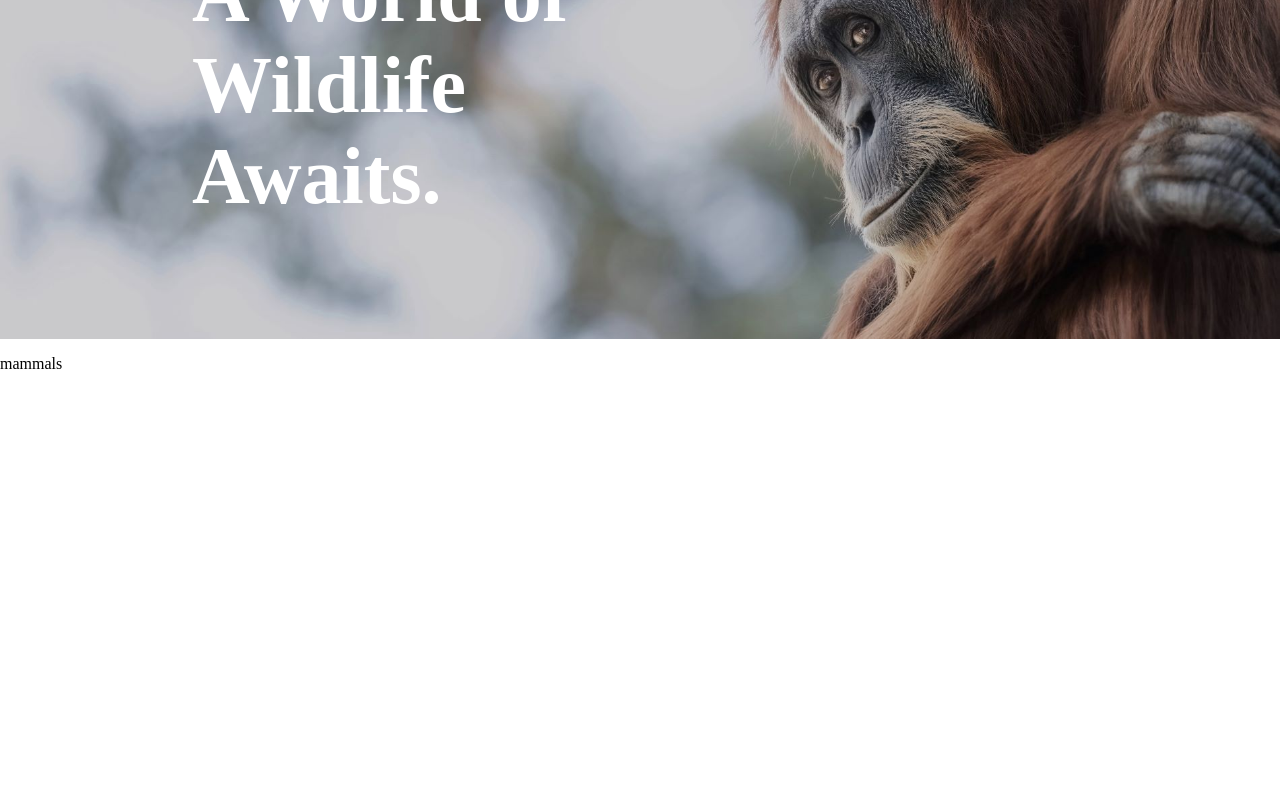
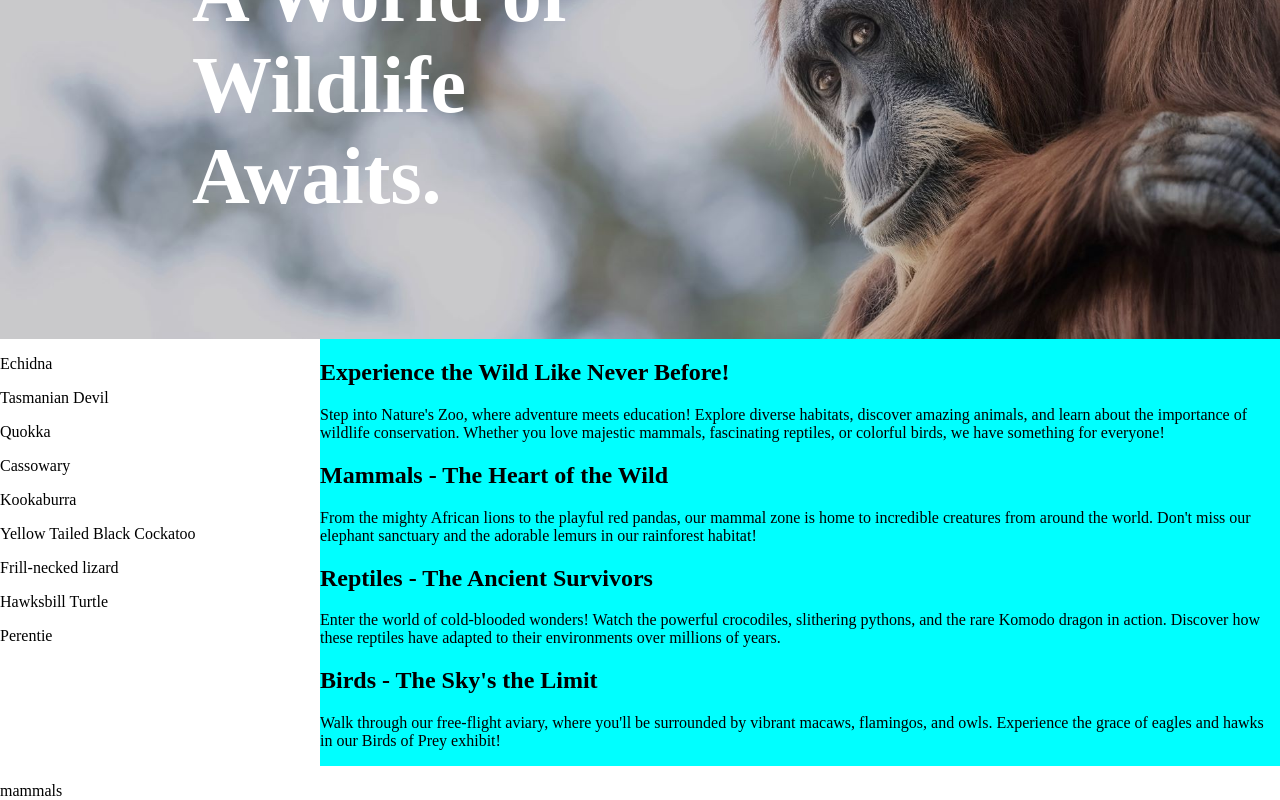
Before and after one commit to Svpriyaa2808/zoo_react, a React (Vite) app: page / in a window 1280 px wide. Shown: the part 261-1061 px from the top of the page. Before the commit the page ends 800 px from the top, so only its background shows below. Built offline with nearby package versions, Linux system fonts and the light colour scheme; a web font is replaced by a local one.

Commit message:
adding state to sidebar and maincontent

```diff
--- a/src/App.jsx
+++ b/src/App.jsx
@@ -1,5 +1,5 @@
 import { Route,Routes } from "react-router-dom"
-import Layout from "./components/Layout"
+import Layout from "./pages/Layout"
 import Mammals from "./components/Mammals"
 
 function App() {
--- a/src/components/Layout/index.jsx
+++ /dev/null
@@ -1,13 +0,0 @@
-import Header from "../Header";
-import { Outlet } from "react-router-dom";
-
-const Layout = () => {
-    return (
-        <>
-            <Header />
-            <Outlet />
-        </>
-    )
-}
-
-export default Layout
--- /dev/null
+++ b/src/components/MainContent/index.jsx
@@ -0,0 +1,32 @@
+import { useEffect, useState } from 'react'
+import styles from './mainContent.module.css'
+import { homeContent} from '../../data/data'
+
+const MainContent = ({animalDescription,animalDetails}) => {
+    const [showShortDescription,setShowShortDescription] = useState(null)
+
+    // const Animal = AnimalShortDescription(animalDescription)
+
+    useEffect(()=> {
+        setShowShortDescription(animalDescription)
+    },[animalDescription])
+
+    return (
+        <div className={styles.main_description}>
+            {!showShortDescription  && !animalDescription &&
+            (homeContent.map((item,index)=>(
+                <div key={index} className={styles.heading}>
+                    <h2>{item.subHeading}</h2>
+                    <p>{item.maincontent}</p>
+                </div>
+            )))}
+
+            {showShortDescription && animalDescription &&
+                (animalDetails.map((item,index)=>
+                <p key={index}>{item.weight}</p>))
+            }
+        </div>
+    )
+}
+
+export default MainContent
--- /dev/null
+++ b/src/components/MainContent/mainContent.module.css
@@ -0,0 +1,4 @@
+.main_description {
+    flex-basis: 75%;
+    background-color: aqua;
+}
--- a/src/components/Navigation/DesktopNavigation/index.jsx
+++ b/src/components/Navigation/DesktopNavigation/index.jsx
@@ -1,11 +1,11 @@
 import styles from '../../Navigation/navigation.module.css'
-import { uniqueCategories } from '../../../data/data'
+import { Categories } from '../../../data/data'
 import NavItem from '../NavItem'
 const DesktopNavigation = () => {
     return (
         <>
             <NavItem name="Home" />
-            {uniqueCategories.map((item,index) => <NavItem key={index} name={item} />)}
+            {Categories.map((item,index) => <NavItem key={index} name={item} />)}
         </>
     )
 }
--- /dev/null
+++ b/src/components/Sidebar/index.jsx
@@ -0,0 +1,19 @@
+import { useState } from "react"
+import styles from "./sidebar.module.css"
+import { AnimalName } from "../../data/data"
+
+const Sidebar = ({animalNameClick}) => {
+    console.log(AnimalName)
+
+
+
+    return (
+        <div className={styles.sidebar}>
+            {AnimalName.map((item,index)=> (
+                <p key={index} className={styles.animal_name} onClick={()=>animalNameClick(item)}>{item}</p>
+            ))}
+        </div>
+    )
+}
+
+export default Sidebar
--- /dev/null
+++ b/src/components/Sidebar/sidebar.module.css
@@ -0,0 +1,8 @@
+.sidebar {
+    flex-basis: 25%;
+
+}
+
+.animal_name {
+    color: black;
+}
--- a/src/data/data.js
+++ b/src/data/data.js
@@ -128,4 +128,12 @@ const allAnimals = [...mammals, ...birds, ...reptiles]; //spread operator
 
 export {allAnimals,mammals,birds,reptiles, homeContent,mammalsContent,birdsContent, reptilesContent};
 
-export const uniqueCategories = [...new Set(allAnimals.map(item => item.type))]
+export const Categories = [...new Set(allAnimals.map(item => item.type))]
+
+export const AnimalName = [...new Set(allAnimals.map(item => item.name))]
+
+export const AnimalShortDescription = (animal) => {
+    return (allAnimals.filter(item => item.name === animal))
+}
+
+console.log(AnimalShortDescription("Echidna"))
--- a/src/index.css
+++ b/src/index.css
@@ -18,3 +18,11 @@ body {
   display: flex;
   flex-direction: column;
 }
+
+.container {
+  flex-grow: 1;
+}
+
+.main_content {
+  display: flex;
+}
--- /dev/null
+++ b/src/pages/Layout/index.jsx
@@ -0,0 +1,31 @@
+import { useState } from "react";
+import Header from "../../components/Header";
+import { Outlet } from "react-router-dom";
+import Sidebar from "../../components/Sidebar";
+import MainContent from "../../components/MainContent";
+import { AnimalShortDescription } from "../../data/data";
+
+const Layout = () => {
+    const [showDescription,setShowDescription] = useState(null)
+
+    const handleClick = (item) => {
+        setShowDescription(item)
+    }
+
+    return (
+        <>
+            <Header />
+            <div className="container">
+                <div className="main_content">
+                    {showDescription}
+            <Sidebar animalNameClick={handleClick}/>
+            <MainContent animalDescription={showDescription} animalDetails={AnimalShortDescription(showDescription)}/>
+            </div>
+            </div>
+            <Outlet />
+
+        </>
+    )
+}
+
+export default Layout
```
